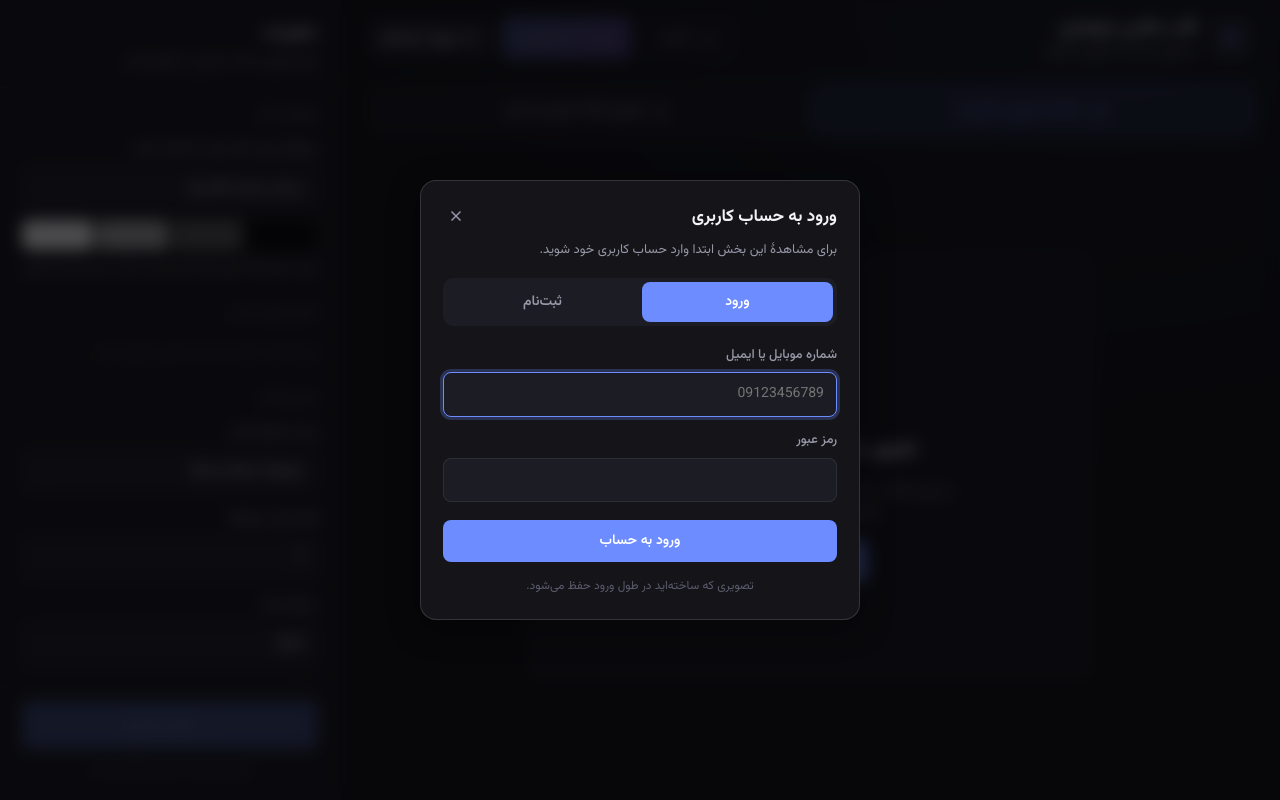
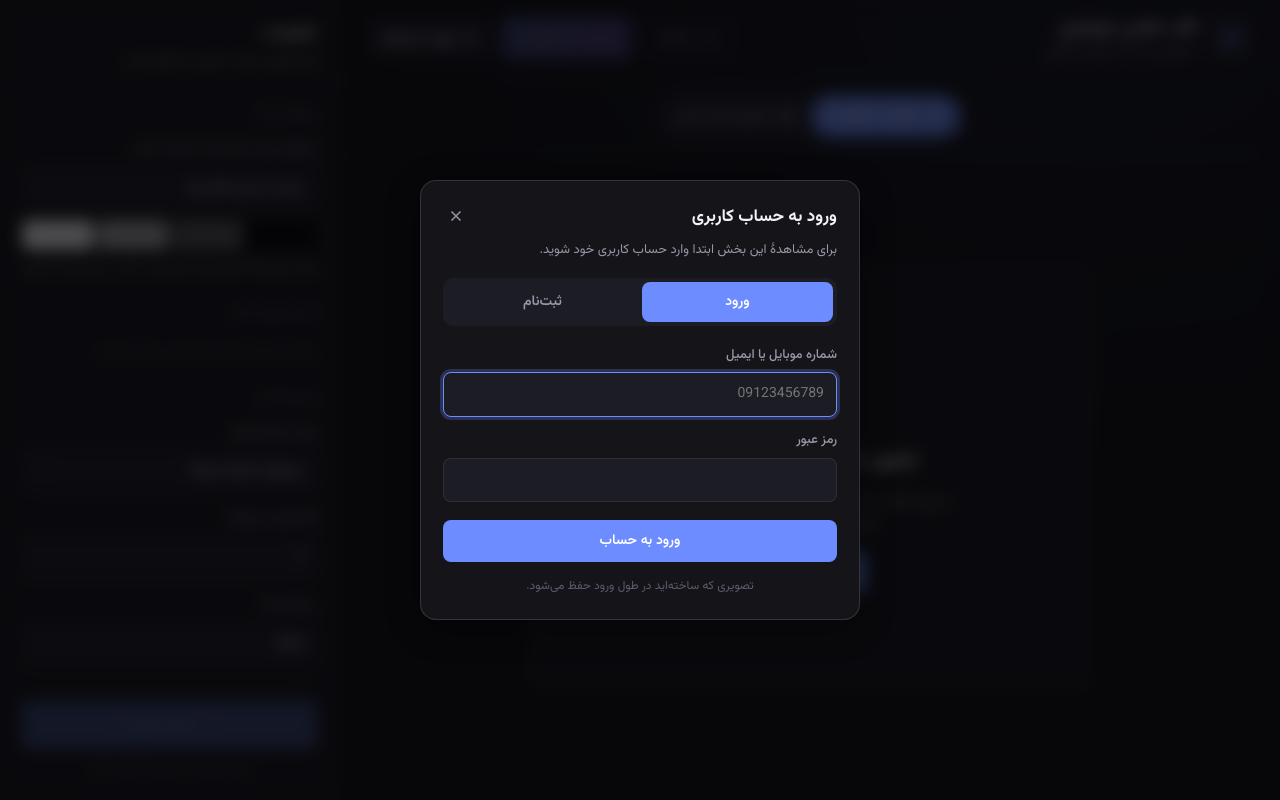
Before and after one commit to MMDBadCoder/layered-frame-studio, a Django app: page /?login=1&next=/orders/ in a window 1280 px wide. Run offline with Django 4.2, Linux system fonts and the light colour scheme; data comes from the database, SQL or seed files in the repository.

Commit message:
Redesign the studio page around the two order paths
The mode switch I added last time was bolted on rather than designed: each tab
carried flex:1, so on a 1440px screen the two of them stretched to about 519px
each — a pair of flat slabs in bg-surface on bg-base, a 5% lightness step, with
grey text and no accent anywhere.

Mode switch
- Replaced with a compact segmented control in a slim toolbar under the header:
  a pill sized to its own labels (~310px measured in Vazirmatn, 3.3x narrower
  than before), centred rather than edge-to-edge
- The active segment is filled with the accent colour and a soft glow; a
  highlight slides between the two options
- The highlight is measured in JS rather than hard-coded, because the labels
  differ in width and Vazirmatn loads asynchronously — it is repositioned on
  mode change, on resize and once document.fonts is ready
- Labels shortened to suit a compact control
- Below 560px the pill goes full width and drops its icons

Ready mode is now a designed screen
- The canvas shows a two-column panel: upload zone beside a guide card with a
  "روش پیشنهادی" badge, three numbered steps, the prompt and a copy button
- The guide moved out of the 340px sidebar, where a long block of Latin
  monospace text had no room to breathe; the columns stack under 900px
- The sidebar keeps only what belongs there in this mode: the verification
  result and the size/price controls

Docs updated, including a troubleshooting entry for the trap I hit while
deploying this: with DEBUG=0, WhiteNoise serves staticfiles/, so CSS and JS
edits need collectstatic before they appear.

72 tests pass.

Co-Authored-By: Claude Opus 5 <noreply@anthropic.com>

```diff
--- a/static/css/style.css
+++ b/static/css/style.css
@@ -1252,47 +1252,177 @@ a {
   }
 }
 
-/* ── Mode switch (build vs ready image) ── */
+/* ── Workspace toolbar + mode switch ── */
 
-.mode-switch {
+.workspace-toolbar {
   display: flex;
-  gap: 6px;
-  padding: 10px 28px 0;
+  justify-content: center;
+  padding: 14px 28px;
+  border-bottom: 1px solid var(--border);
 }
 
-.mode-tab {
-  flex: 1;
+/* A compact pill, sized to its labels — never stretched across the workspace. */
+.segmented {
+  position: relative;
+  display: inline-flex;
+  padding: 4px;
+  background: var(--bg-elevated);
+  border: 1px solid var(--border);
+  border-radius: 999px;
+  box-shadow: inset 0 1px 2px rgba(0, 0, 0, 0.25);
+}
+
+.segmented-thumb {
+  position: absolute;
+  top: 4px;
+  left: 0;
+  height: calc(100% - 8px);
+  width: 0;
+  border-radius: 999px;
+  background: var(--accent);
+  box-shadow: 0 4px 14px var(--accent-glow);
+  transition: transform 260ms cubic-bezier(0.4, 0, 0.2, 1),
+              width 260ms cubic-bezier(0.4, 0, 0.2, 1);
+  pointer-events: none;
+}
+
+.segmented-option {
+  position: relative;
+  z-index: 1;
   display: inline-flex;
   align-items: center;
-  justify-content: center;
   gap: 8px;
-  padding: 11px 14px;
-  background: var(--bg-surface);
-  border: 1px solid var(--border);
-  border-radius: var(--radius-sm);
+  padding: 9px 18px;
+  background: none;
+  border: none;
+  border-radius: 999px;
   color: var(--text-secondary);
   font-family: inherit;
   font-size: 0.875rem;
   font-weight: 600;
+  white-space: nowrap;
   cursor: pointer;
-  transition: background var(--transition), color var(--transition), border-color var(--transition);
+  transition: color 200ms ease;
 }
 
-.mode-tab svg {
-  width: 17px;
-  height: 17px;
+.segmented-option svg {
+  width: 16px;
+  height: 16px;
   flex-shrink: 0;
 }
 
-.mode-tab:hover {
-  background: var(--bg-hover);
+.segmented-option:hover {
   color: var(--text-primary);
 }
 
-.mode-tab.is-active {
-  background: rgba(108, 140, 255, 0.12);
-  border-color: var(--accent);
+.segmented-option.is-active,
+.segmented-option.is-active:hover {
+  color: #fff;
+}
+
+/* ── Ready-image intro: upload zone beside the guide ── */
+
+.ready-intro {
+  display: grid;
+  grid-template-columns: minmax(0, 1fr) minmax(0, 360px);
+  gap: 22px;
+  width: 100%;
+  max-width: 1040px;
+  align-items: stretch;
+}
+
+.upload-zone--inline {
+  max-width: none;
+  aspect-ratio: auto;
+  min-height: 360px;
+  display: flex;
+}
+
+.ai-guide {
+  display: flex;
+  flex-direction: column;
+  background: var(--bg-surface);
+  border: 1px solid var(--border);
+  border-radius: var(--radius);
+  padding: 20px;
+  box-shadow: var(--shadow);
+}
+
+.ai-guide-badge {
+  align-self: flex-start;
+  padding: 4px 12px;
+  border-radius: 999px;
+  background: rgba(108, 140, 255, 0.14);
   color: var(--accent);
+  font-size: 0.6875rem;
+  font-weight: 700;
+}
+
+.ai-guide-title {
+  font-size: 1rem;
+  font-weight: 700;
+  margin: 10px 0 12px;
+}
+
+.ai-steps {
+  list-style: none;
+  counter-reset: step;
+  display: grid;
+  gap: 9px;
+  margin-bottom: 14px;
+}
+
+.ai-steps li {
+  counter-increment: step;
+  position: relative;
+  padding-inline-start: 28px;
+  font-size: 0.8125rem;
+  line-height: 1.9;
+  color: var(--text-secondary);
+}
+
+.ai-steps li::before {
+  content: counter(step);
+  position: absolute;
+  inset-inline-start: 0;
+  top: 4px;
+  width: 20px;
+  height: 20px;
+  display: grid;
+  place-items: center;
+  border-radius: 50%;
+  background: var(--bg-elevated);
+  border: 1px solid var(--border);
+  color: var(--text-primary);
+  font-size: 0.6875rem;
+  font-weight: 700;
+}
+
+.ai-steps a,
+.ai-steps b {
+  color: var(--accent);
+  font-weight: 600;
+}
+
+.ai-prompt {
+  flex: 1;
+  min-height: 120px;
+  max-height: 240px;
+  overflow: auto;
+  padding: 12px;
+  background: var(--bg-base);
+  border: 1px solid var(--border);
+  border-radius: var(--radius-sm);
+  color: var(--text-primary);
+  font-family: ui-monospace, SFMono-Regular, Menlo, Consolas, monospace;
+  font-size: 0.75rem;
+  line-height: 1.75;
+  white-space: pre-wrap;
+  word-break: break-word;
+  text-align: left;
+  margin-bottom: 12px;
+  scrollbar-width: thin;
+  scrollbar-color: var(--border-strong) transparent;
 }
 
 /* ── Ready-image verification ── */
--- a/static/js/app.js
+++ b/static/js/app.js
@@ -23,6 +23,9 @@
   const paletteLayers = byId("paletteLayers");
   const paletteDescription = byId("paletteDescription");
 
+  const modeSwitch = byId("modeSwitch");
+  const segmentedThumb = byId("segmentedThumb");
+  const readyIntro = byId("readyIntro");
   const readyZone = byId("readyZone");
   const readyInput = byId("readyInput");
   const readyBrowseBtn = byId("readyBrowseBtn");
@@ -311,6 +314,7 @@
 
   function showPreview(originalUrl, resultUrl) {
     uploadZone.classList.add("hidden");
+    if (readyIntro) readyIntro.classList.add("hidden");
     previewGrid.classList.remove("hidden");
 
     originalPreview.src = originalUrl;
@@ -373,13 +377,35 @@
     return mode === "ready";
   }
 
+  /*
+   * Slide the highlight onto the active option. Measured rather than hard-coded
+   * because the two labels differ in width, and Vazirmatn loads asynchronously
+   * so the widths change once the font arrives.
+   */
+  function positionThumb() {
+    if (!modeSwitch || !segmentedThumb) return;
+
+    const active = modeSwitch.querySelector(".segmented-option.is-active");
+    if (!active) return;
+
+    const track = modeSwitch.getBoundingClientRect();
+    const option = active.getBoundingClientRect();
+
+    segmentedThumb.style.width = `${option.width}px`;
+    segmentedThumb.style.transform =
+      `translateX(${option.left - track.left - modeSwitch.clientLeft}px)`;
+  }
+
   function setMode(next) {
     if (mode === next) return;
     mode = next;
 
     document.querySelectorAll("[data-mode]").forEach((btn) => {
-      btn.classList.toggle("is-active", btn.dataset.mode === next);
+      const on = btn.dataset.mode === next;
+      btn.classList.toggle("is-active", on);
+      btn.setAttribute("aria-selected", on ? "true" : "false");
     });
+    positionThumb();
     document.querySelectorAll(".studio-only").forEach((el) => el.classList.toggle("hidden", isReady()));
     document.querySelectorAll(".ready-only").forEach((el) => el.classList.toggle("hidden", !isReady()));
 
@@ -397,7 +423,7 @@
 
     previewGrid.classList.add("hidden");
     uploadZone.classList.toggle("hidden", isReady());
-    if (readyZone) readyZone.classList.toggle("hidden", !isReady());
+    if (readyIntro) readyIntro.classList.toggle("hidden", !isReady());
 
     if (readyResult) readyResult.classList.add("hidden");
     if (readyPending) readyPending.classList.remove("hidden");
@@ -711,6 +737,12 @@
 
   document.addEventListener("pf:account", updateOrderState);
 
+  positionThumb();
+  window.addEventListener("resize", positionThumb);
+  if (document.fonts && document.fonts.ready) {
+    document.fonts.ready.then(positionThumb);
+  }
+
   renderPalette();
   updateConditionalFields();
   updateApplyState();
--- a/templates/index.html
+++ b/templates/index.html
@@ -36,15 +36,18 @@
     </header>
 
     {% if ready_enabled %}
-      <div class="mode-switch" role="tablist" aria-label="روش ساخت تصویر">
-        <button type="button" class="mode-tab is-active" data-mode="studio" role="tab">
-          <svg viewBox="0 0 24 24" fill="none" stroke="currentColor" stroke-width="1.8"><path d="M12 20h9"/><path d="M16.5 3.5a2.1 2.1 0 0 1 3 3L7 19l-4 1 1-4z"/></svg>
-          ساخت تصویر با ابزار ما
+      <div class="workspace-toolbar">
+        <div class="segmented" id="modeSwitch" role="tablist" aria-label="روش ساخت تصویر">
+          <span class="segmented-thumb" id="segmentedThumb" aria-hidden="true"></span>
+          <button type="button" class="segmented-option is-active" data-mode="studio" role="tab" aria-selected="true">
+            <svg viewBox="0 0 24 24" fill="none" stroke="currentColor" stroke-width="1.9"><path d="M12 20h9"/><path d="M16.5 3.5a2.1 2.1 0 0 1 3 3L7 19l-4 1 1-4z"/></svg>
+            ساخت با ابزار ما
           </button>
-        <button type="button" class="mode-tab" data-mode="ready" role="tab">
-          <svg viewBox="0 0 24 24" fill="none" stroke="currentColor" stroke-width="1.8"><path d="M21 15v4a2 2 0 0 1-2 2H5a2 2 0 0 1-2-2v-4"/><polyline points="17 8 12 3 7 8"/><line x1="12" y1="3" x2="12" y2="15"/></svg>
-          تصویر آمادهٔ خودم را دارم
+          <button type="button" class="segmented-option" data-mode="ready" role="tab" aria-selected="false">
+            <svg viewBox="0 0 24 24" fill="none" stroke="currentColor" stroke-width="1.9"><rect x="3" y="3" width="18" height="18" rx="2"/><circle cx="8.5" cy="8.5" r="1.5"/><path d="M21 15l-5-5L5 21"/></svg>
+            تصویر آماده دارم
           </button>
+        </div>
       </div>
     {% endif %}
 
@@ -65,7 +68,8 @@
         </div>
       </div>
 
-      <div class="upload-zone hidden" id="readyZone">
+      <div class="ready-intro hidden" id="readyIntro">
+        <div class="upload-zone upload-zone--inline" id="readyZone">
           <input type="file" id="readyInput" accept="image/*" hidden>
           <div class="upload-content">
             <div class="upload-icon">
@@ -80,8 +84,33 @@
               تصویر باید از تعداد کمی <b>رنگ یکدست</b> ساخته شده باشد — بدون طیف، سایه یا نویز.
               حداکثر {{ ready_max_colors }} رنگ.
             </p>
-          <button type="button" class="btn btn-primary" id="readyBrowseBtn">انتخاب تصویر آماده</button>
+            <button type="button" class="btn btn-primary" id="readyBrowseBtn">انتخاب تصویر</button>
           </div>
+        </div>
+
+        {% if ai_helper.enabled %}
+        <aside class="ai-guide">
+          <span class="ai-guide-badge">روش پیشنهادی</span>
+          <h3 class="ai-guide-title">تصویرتان را با هوش مصنوعی بسازید</h3>
+
+          <ol class="ai-steps">
+            <li>
+              عکس خود را همراه متن زیر به
+              {% if ai_helper.url %}<a href="{{ ai_helper.url }}" target="_blank" rel="noopener">{{ ai_helper.model_name }}</a>{% else %}<b>{{ ai_helper.model_name }}</b>{% endif %}
+              بدهید.
+            </li>
+            <li>تصویر خروجی را ذخیره کنید.</li>
+            <li>همان تصویر را در کادر کناری بارگذاری کنید.</li>
+          </ol>
+
+          <pre class="ai-prompt" id="aiPrompt" dir="ltr">{{ ai_helper.prompt }}</pre>
+
+          <button type="button" class="btn btn-primary btn-block" id="copyPromptBtn">
+            <svg viewBox="0 0 24 24" fill="none" stroke="currentColor" stroke-width="2"><rect x="9" y="9" width="13" height="13" rx="2"/><path d="M5 15H4a2 2 0 0 1-2-2V4a2 2 0 0 1 2-2h9a2 2 0 0 1 2 2v1"/></svg>
+            کپی کردن متن پرامپت
+          </button>
+        </aside>
+        {% endif %}
       </div>
 
       <div class="preview-grid hidden" id="previewGrid">
@@ -159,23 +188,7 @@
         </div>
       </fieldset>
 
-      {% if ai_helper.enabled %}
-      <fieldset class="config-section ready-only hidden">
-        <legend>روش پیشنهادی ساخت تصویر</legend>
-        <div class="ai-card">
-          <p class="ai-card-intro">
-            عکس خود را به همراه متن زیر به مدل هوش مصنوعی
-            {% if ai_helper.url %}<a href="{{ ai_helper.url }}" target="_blank" rel="noopener">{{ ai_helper.model_name }}</a>{% else %}<b>{{ ai_helper.model_name }}</b>{% endif %}
-            بدهید، سپس تصویر خروجی را اینجا بارگذاری کنید.
-          </p>
-          <pre class="ai-prompt" id="aiPrompt" dir="ltr">{{ ai_helper.prompt }}</pre>
-          <button type="button" class="btn btn-ghost btn-sm btn-block" id="copyPromptBtn">
-            <svg viewBox="0 0 24 24" fill="none" stroke="currentColor" stroke-width="2"><rect x="9" y="9" width="13" height="13" rx="2"/><path d="M5 15H4a2 2 0 0 1-2-2V4a2 2 0 0 1 2-2h9a2 2 0 0 1 2 2v1"/></svg>
-            کپی کردن متن
-          </button>
-        </div>
-      </fieldset>
-      {% endif %}
+
 
       {% comment %}
       The size inputs deliberately carry no name attribute: they must stay out
```
Also changed, not shown: other parts of static/css/style.css (+24 -44 lines), docs/FEATURES.md (+15 -6 lines), docs/OPERATIONS.md (+1 -0 lines), posterizer/tests.py (+9 -1 lines). Lines whose indentation alone changed are shown as unchanged.
